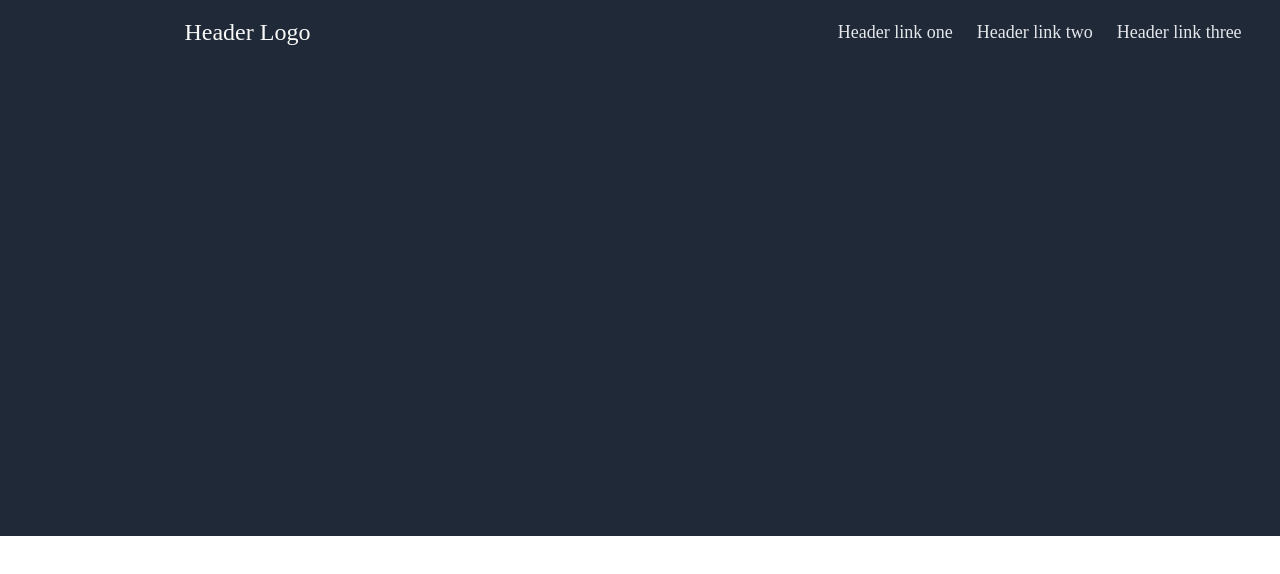
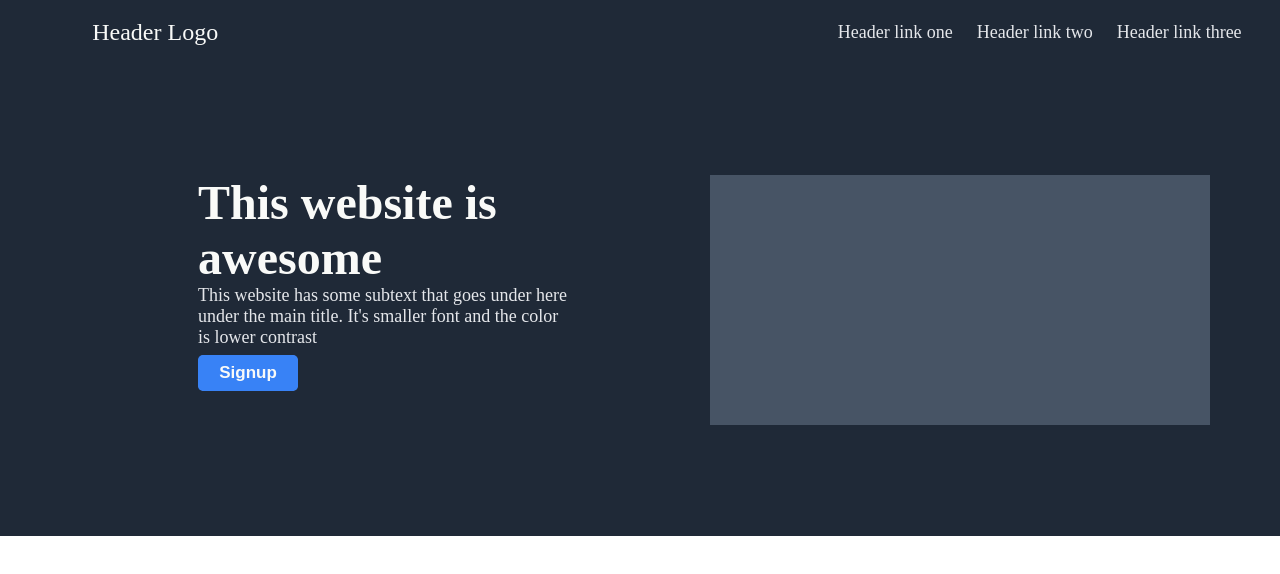
Before and after one commit to hiidoskd/landing-page, a plain HTML site: page index.html in a window 1280 px wide. Drawn offline with Linux system fonts and the light colour scheme.

Commit message:
Added initital section one

```diff
--- a/index.html
+++ b/index.html
@@ -19,8 +19,16 @@
     </div>
   </header>
   <div class="section-one">
-    <div class="main hero-text"></div>
-    <div class="main image"></div>
+    <div class="main">
+      <div class="hero-text"> This website is awesome</div>
+      <div class="subtext"> This website has some subtext that goes under here under the main title. It's smaller font and the color is lower contrast</div>
+      <div class="button-div">
+        <button class="signup-button">Signup</button>
+      </div>
+    </div>
+    <div class="main image">
+
+    </div>
   </div>
 </body>
 </html>
--- a/styles.css
+++ b/styles.css
@@ -22,7 +22,7 @@ header {
   color: #f9faf8;
   flex: 1;
   font-size: 24px;
-  justify-content: end;
+  justify-content: center;
   display: flex;
 }
 
@@ -42,4 +42,55 @@ header {
   height: 472px;
   background-color: #1f2937;
   display: flex;
+  align-items: center;
+  justify-content: space-around;
 }
+
+.main {
+  width: 500px;
+  height: 250px;
+}
+.hero-text {
+  color:#f9faf8;
+  font-size: 48px;
+  font-weight: 800;
+  margin-left: 10vw;
+}
+.subtext {
+  color: #e5e7eb;
+  font-size: 18px;
+  margin-left: 10vw;
+}
+.main.image {
+  background-color: #475465;
+}
+
+.button-div {
+  height: 36px;
+  width: 100px;
+  background-color:#b6bdc9;
+  display: flex;
+  justify-content:center;
+  align-items:center;
+  border-radius:7px;
+  margin: 7px;
+  margin-left: 10vw;
+}
+
+.signup-button{
+  width:100%;
+  height: 100%;
+  border:none;
+  border-radius:5px;
+  background-color:#3882f6;
+  color:#f9faf8;
+  font-size:17px;
+  font-weight:600;
+  cursor:pointer;
+}
+
+.signup-button:hover{
+
+  background-color: #4f91fb;
+  color: #fff;
+}
```
